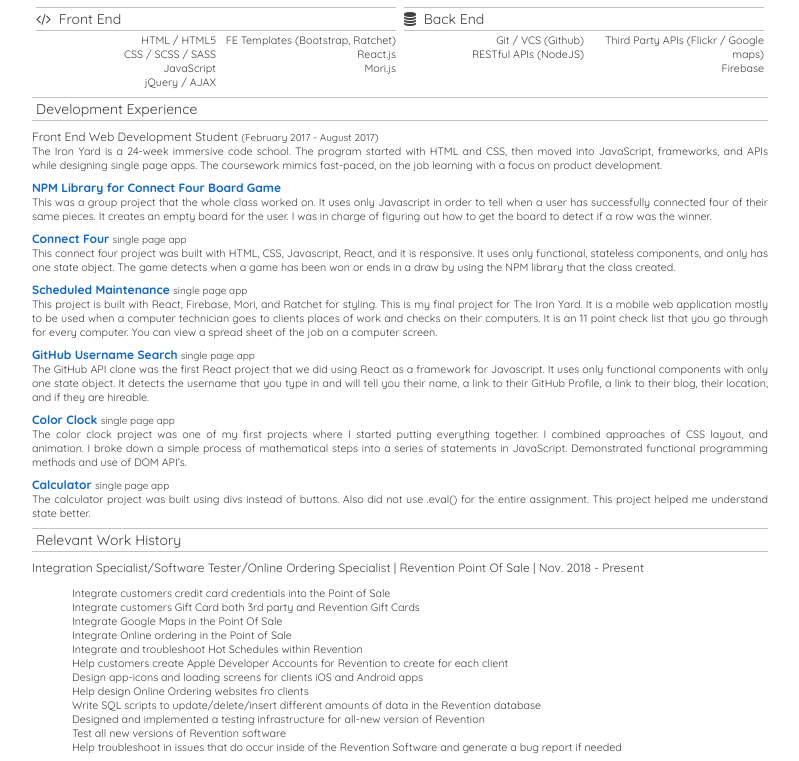
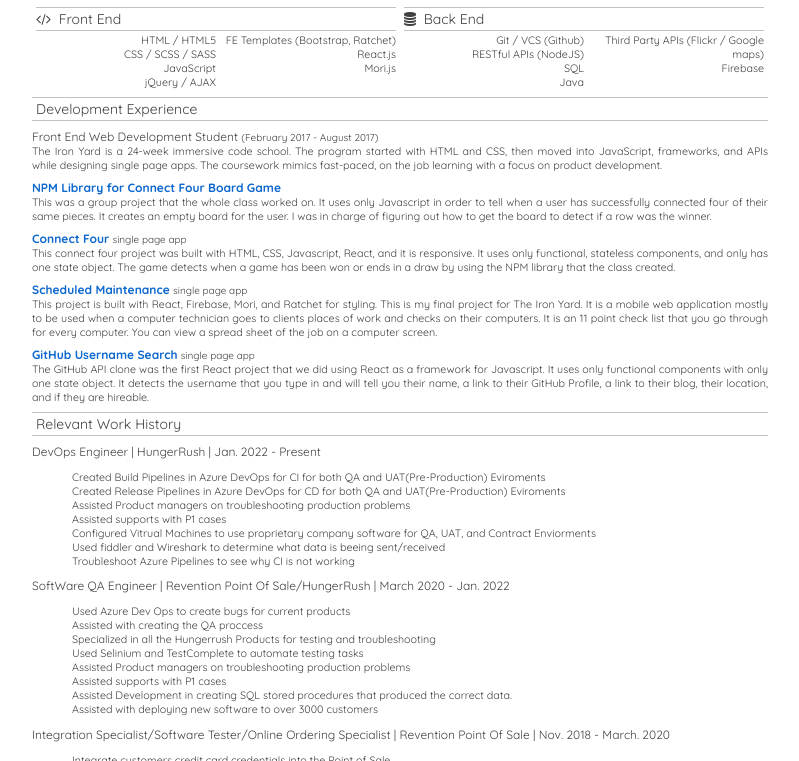
Before and after one commit to MikeStegall/personal-website, a website: page resume.html in a window 1280 px wide. Shown: the part 169-930 px from the top of the page, without its empty margins (8-807 px from the left). Drawn offline with Linux system fonts and the light colour scheme.

Commit message:
Update Resume

```diff
--- a/resume.html
+++ b/resume.html
@@ -61,6 +61,8 @@
             <div class="list">
               <h6>Git / VCS (Github)</h6>
               <h6>RESTful APIs (NodeJS)</h6>
+              <h6>SQL</h6>
+              <h6>Java</h6>
             </div>
             <div class="list">
               <h6>Third Party APIs (Flickr / Google maps)</h6>
@@ -93,20 +95,45 @@
         <h6>
           The GitHub API clone was the first React project that we did using React as a framework for Javascript. It uses only functional components with only one state object. It detects the username that you type in and will tell you their name, a link to their GitHub Profile, a link to their blog, their location, and if they are hireable.
         </h6>
-        <h5><a href="https://mikestegall.github.io/color-clock/">Color Clock</a> <small> single page app</small></h5>
+        <!-- <h5><a href="https://mikestegall.github.io/color-clock/">Color Clock</a> <small> single page app</small></h5>
         <h6>
           The color clock project was one of my first projects where I started putting everything together. I combined approaches of CSS layout, and animation. I broke down a simple process of mathematical steps into a series of statements in JavaScript. Demonstrated functional programming methods and use of DOM API’s.
         </h6>
         <h5><a href="https://mikestegall.github.io/calculator/">Calculator</a> <small> single page app</small></h5>
         <h6>
           The calculator project was built using divs instead of buttons. Also did not use .eval() for the entire assignment. This project helped me understand state better.
-        </h6>
+        </h6> -->
       </div>
       <div class="work-history">
         <hr style="margin-top: 8px;">
         <h2> Relevant Work History</h2>
         <hr>
-        <h5>Integration Specialist/Software Tester/Online Ordering Specialist | Revention Point Of Sale | Nov. 2018 - Present</h5>
+        <h5>DevOps Engineer  | HungerRush | Jan. 2022 - Present</h5>
+        <h6>
+          <ul>
+          <li>Created Build Pipelines in Azure DevOps for CI for both QA and UAT(Pre-Production) Eviroments</li>
+          <li>Created Release Pipelines in Azure DevOps for CD for both QA and UAT(Pre-Production) Eviroments</li>
+          <li>Assisted Product managers on troubleshooting production problems</li>
+          <li>Assisted supports with P1 cases</li>
+          <li>Configured Vitrual Machines to use proprietary company software for QA, UAT, and Contract Enviorments</li>
+          <li>Used fiddler and Wireshark to determine what data is beeing sent/received</li>
+          <li>Troubleshoot Azure Pipelines to see why CI is not working</li>
+          </ul>
+        </h6>
+        <h5>SoftWare QA Engineer  | Revention Point Of Sale/HungerRush | March 2020 - Jan. 2022</h5>
+        <h6>
+          <ul>
+          <li>Used Azure Dev Ops to create bugs for current products</li>
+          <li>Assisted with creating the QA proccess</li>
+          <li>Specialized in all the Hungerrush Products for testing and troubleshooting</li>
+          <li>Used Selinium and TestComplete to automate testing tasks</li>
+          <li>Assisted Product managers on troubleshooting production problems</li>
+          <li>Assisted supports with P1 cases</li>
+          <li>Assisted Development in creating SQL stored procedures that produced the correct data.</li>
+          <li>Assisted with deploying new software to over 3000 customers</li>
+          </ul>
+        </h6>
+        <h5>Integration Specialist/Software Tester/Online Ordering Specialist | Revention Point Of Sale | Nov. 2018 - March. 2020</h5>
         <h6>
           <ul>
           <li>Integrate customers credit card credentials into the Point of Sale</li>
```
Also changed, not shown: 1 other file.
